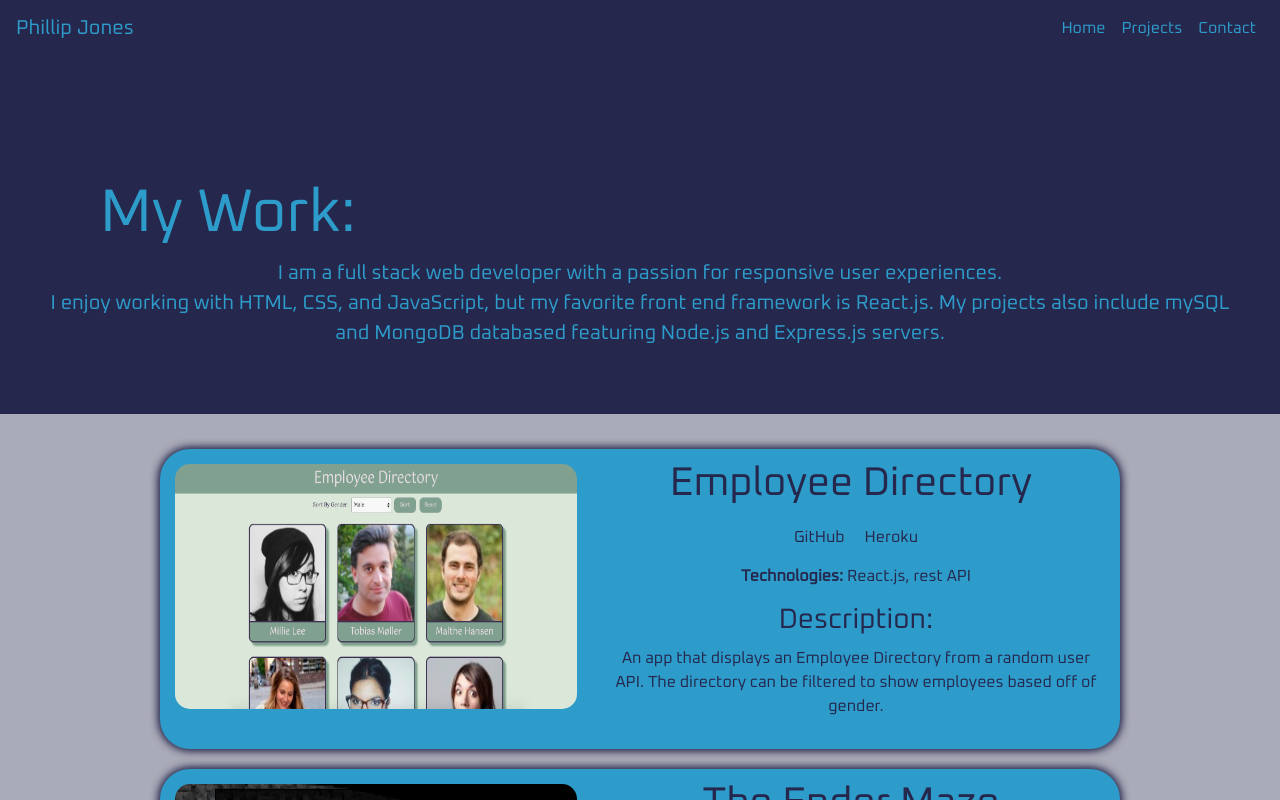
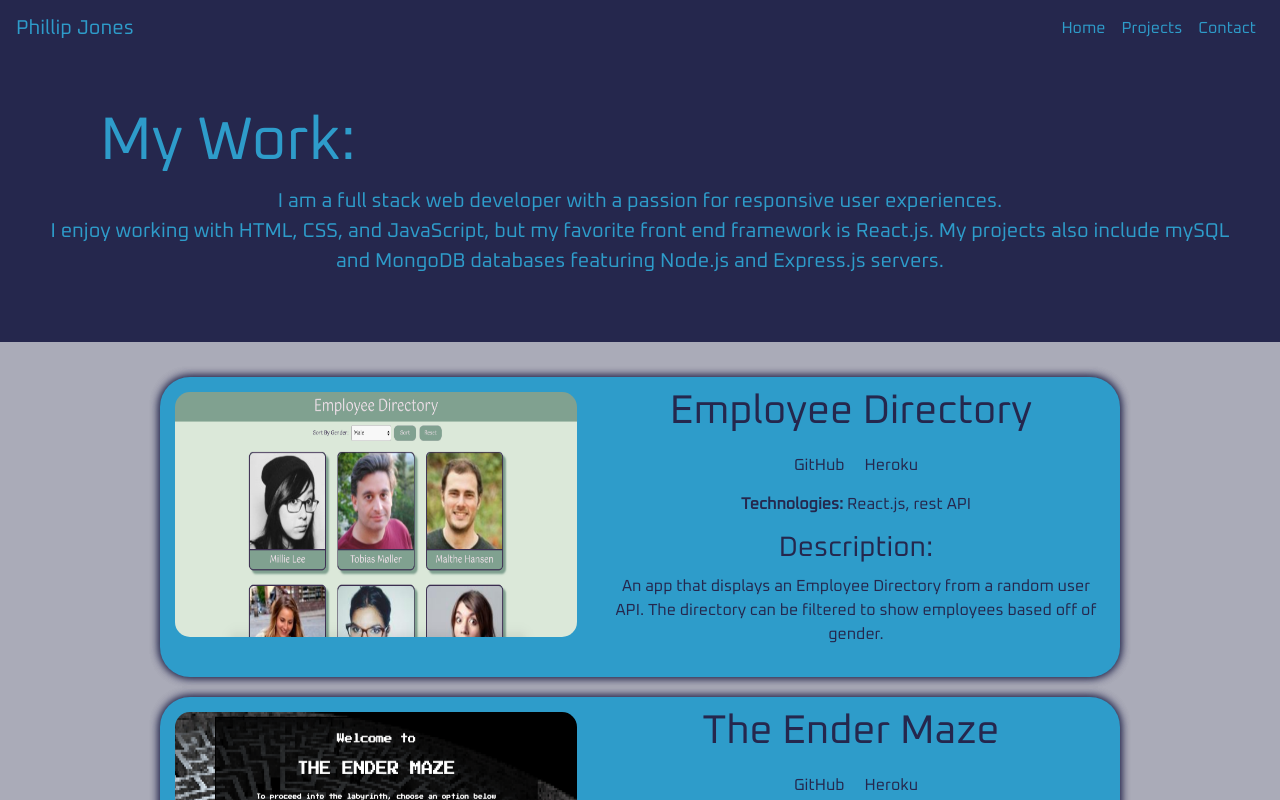
Before and after one commit to ptj92e/React-Portfolio, a React (Create React App) app in the folder client/: page /projects in a window 1280 px wide. Shown: the top 800 px of the page. Built offline with nearby package versions, Linux system fonts and the light colour scheme.

Commit message:
Fixed Styling

```diff
--- a/client/src/components/ContactTitle/ContactTitle.css
+++ b/client/src/components/ContactTitle/ContactTitle.css
@@ -6,7 +6,6 @@
     font-family: 'Oxanium', cursive;
 }
 .contactTitle h1 {
-    margin-top: 9vh;
     font-size: 60px;
     margin-left: 50px;
 }
--- a/client/src/components/ProjectTitle/ProjectTitle.css
+++ b/client/src/components/ProjectTitle/ProjectTitle.css
@@ -6,7 +6,6 @@
     font-family: 'Oxanium', cursive;
 }
 .projectTitle h1 {
-    margin-top: 9vh;
     font-size: 60px;
     margin-left: 50px;
 }
--- a/client/src/components/ProjectTitle/ProjectTitle.js
+++ b/client/src/components/ProjectTitle/ProjectTitle.js
@@ -5,7 +5,7 @@ function ProjectTitle() {
     return (
         <div className="projectTitle">
             <h1>My Work:</h1>
-            <p>I am a full stack web developer with a passion for responsive user experiences.<br />I enjoy working with HTML, CSS, and JavaScript, but my favorite front end framework is React.js. My projects also include mySQL and MongoDB databased featuring Node.js and Express.js servers.</p>
+            <p>I am a full stack web developer with a passion for responsive user experiences.<br />I enjoy working with HTML, CSS, and JavaScript, but my favorite front end framework is React.js. My projects also include mySQL and MongoDB databases featuring Node.js and Express.js servers.</p>
         </div>
     );
 };
--- a/client/src/components/SocialMedia/SocialMedia.css
+++ b/client/src/components/SocialMedia/SocialMedia.css
@@ -18,3 +18,13 @@
     text-decoration: none;
 
 }
+#iconsDiv i {
+    color: #25274d;
+    margin-left: 15px;
+    margin-right: 15px;
+}
+#iconsDiv i:hover {
+    color: #2e9cca;
+    text-decoration: none;
+
+}
--- a/client/src/components/Title/Title.css
+++ b/client/src/components/Title/Title.css
@@ -3,7 +3,6 @@
     flex-wrap: wrap;
     height: 90vh;
     width: 100%;
-    margin-top: 10vh;
     font-family: 'Oxanium', cursive;
 }
 .textDiv {
```
Also changed, not shown: client/src/components/SocialMedia/SocialMedia.js (+11 -1 lines).
